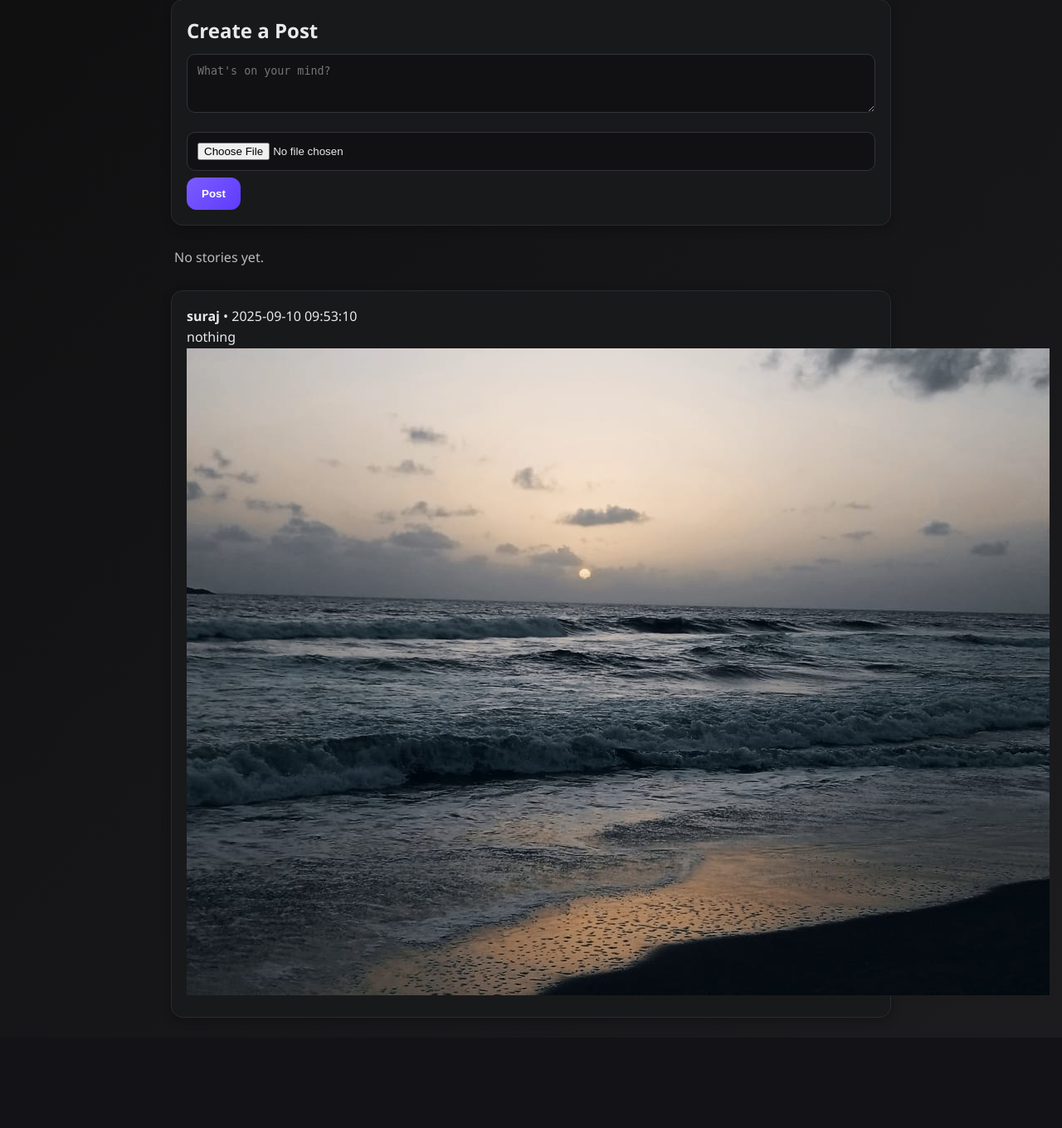
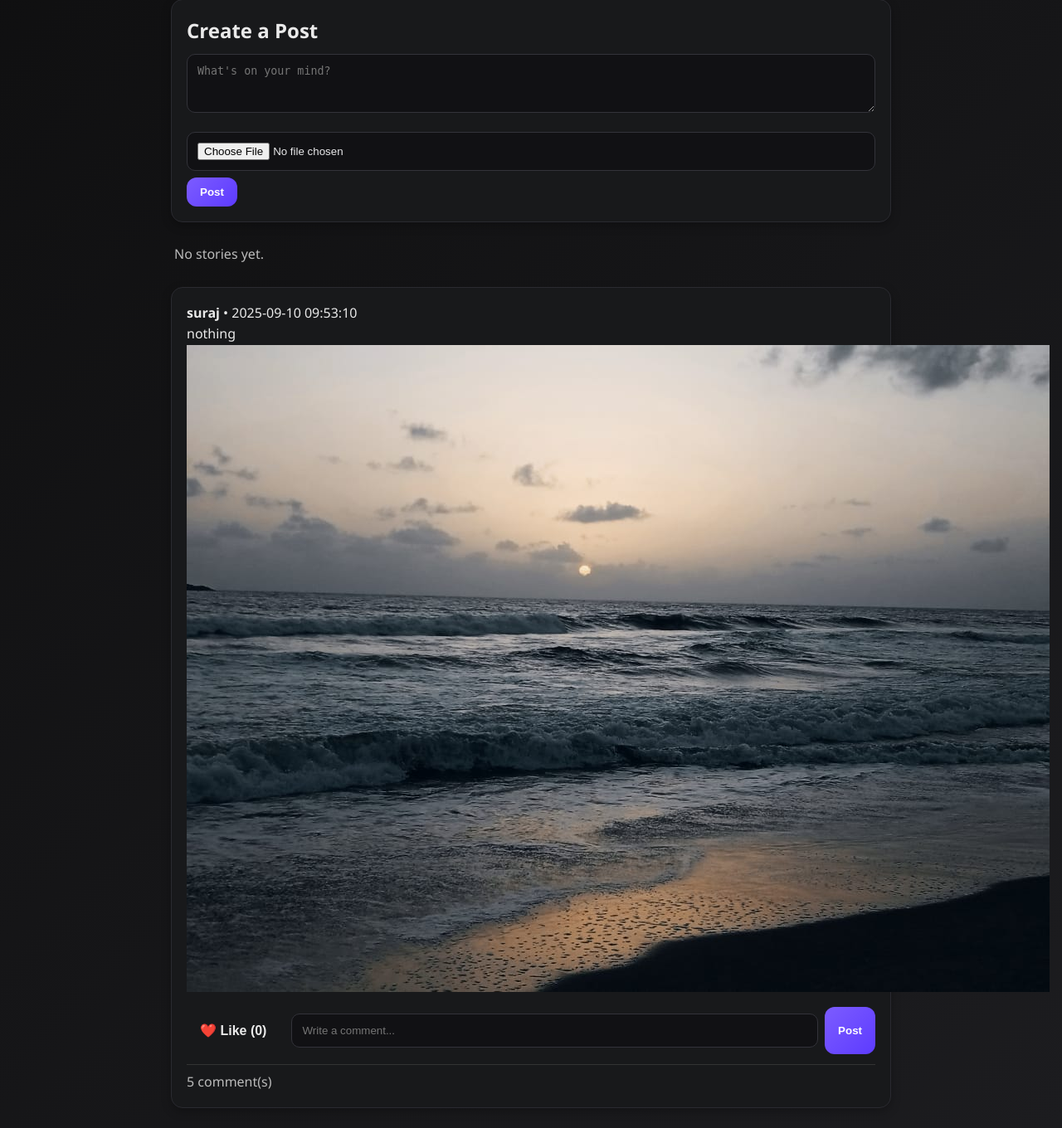
Before and after one commit to SurajLanka/proj1, a Flask app: page /feed in a window 1280 px wide. Shown: the part 153-1513 px from the top of the page at 83% size. Before the commit the page ends 1380 px from the top, so only its background shows below. Run offline with Flask 3, Linux system fonts and the light colour scheme; a user stored in the database is signed in; data comes from the database, SQL or seed files in the repository; both versions use the stored data as it was after the commit; data that the repository does not hold is empty.

Commit message:
modified instasnap

```diff
--- a/app.py
+++ b/app.py
@@ -1,6 +1,6 @@
 import os, uuid, datetime, sqlite3
 from functools import wraps
-from flask import Flask, render_template, request, redirect, url_for, session, flash
+from flask import Flask, render_template, request, redirect, url_for, session, flash, jsonify
 from werkzeug.security import generate_password_hash, check_password_hash
 from werkzeug.utils import secure_filename
 
@@ -87,7 +87,7 @@ def home():
     return render_template(
         "home.html",
         user_id=session.get("user_id"),
-        username=session.get("username") or "Anonymous"  # fallback
+        username=session.get("username") or "Anonymous"
     )
 
 # -------- Auth --------
@@ -132,7 +132,7 @@ def login():
 
         if row and check_password_hash(row["password_hash"], password):
             session["user_id"] = row["id"]
-            session["username"] = row["username"] or "Anonymous"  # fallback
+            session["username"] = row["username"] or "Anonymous"
             return redirect(url_for("feed"))
 
         flash("Invalid credentials.")
@@ -174,11 +174,14 @@ def feed():
     conn = get_db()
     posts = conn.execute("""
         SELECT p.id, p.caption, p.media_url, p.media_type, p.created_at,
-               COALESCE(u.username, 'Anonymous') as username
+               COALESCE(u.username, 'Anonymous') as username,
+               (SELECT COUNT(*) FROM likes WHERE post_id = p.id) as like_count,
+               (SELECT COUNT(*) FROM comments WHERE post_id = p.id) as comment_count,
+               EXISTS(SELECT 1 FROM likes WHERE post_id = p.id AND user_id = ?) as liked_by_me
         FROM posts p
         JOIN users u ON u.id = p.user_id
         ORDER BY p.created_at DESC
-    """).fetchall()
+    """, (session["user_id"],)).fetchall()
 
     stories = conn.execute("""
         SELECT s.id, s.media_url, s.media_type, s.created_at, s.expires_at,
@@ -193,8 +196,73 @@ def feed():
         "feed.html",
         posts=posts,
         stories=stories,
-        username=session.get("username") or "Anonymous"  # fallback
+        username=session.get("username") or "Anonymous"
     )
+
+# -------- Likes --------
+@app.route("/post/<int:post_id>/like", methods=["POST"])
+@login_required
+def toggle_like(post_id):
+    conn = get_db()
+    cur = conn.cursor()
+
+    existing = cur.execute(
+        "SELECT id FROM likes WHERE post_id=? AND user_id=?",
+        (post_id, session["user_id"])
+    ).fetchone()
+
+    if existing:
+        cur.execute("DELETE FROM likes WHERE id=?", (existing["id"],))
+        conn.commit()
+        conn.close()
+        return jsonify({"status": "unliked"})
+    else:
+        cur.execute(
+            "INSERT INTO likes (post_id, user_id, created_at) VALUES (?,?,CURRENT_TIMESTAMP)",
+            (post_id, session["user_id"])
+        )
+        conn.commit()
+        conn.close()
+        return jsonify({"status": "liked"})
+
+# -------- Comments --------
+@app.route("/post/<int:post_id>/comment", methods=["POST"])
+@login_required
+def add_comment(post_id):
+    content = request.form.get("content", "").strip()
+    if not content:
+        return jsonify({"error": "Empty comment"}), 400
+
+    conn = get_db()
+    cur = conn.cursor()
+    cur.execute(
+        "INSERT INTO comments (post_id, user_id, content, created_at) VALUES (?,?,?,CURRENT_TIMESTAMP)",
+        (post_id, session["user_id"], content)
+    )
+    conn.commit()
+    conn.close()
+    return jsonify({
+        "status": "ok",
+        "username": session["username"],
+        "content": content
+    })
+
+@app.route("/post/<int:post_id>/comments")
+@login_required
+def get_comments(post_id):
+    """Fetch all comments for a post"""
+    conn = get_db()
+    rows = conn.execute("""
+        SELECT c.id, c.content, c.created_at, u.username
+        FROM comments c
+        JOIN users u ON u.id = c.user_id
+        WHERE c.post_id=?
+        ORDER BY c.created_at ASC
+    """, (post_id,)).fetchall()
+    conn.close()
+
+    comments = [dict(r) for r in rows]
+    return jsonify(comments)
 
 # -------- Stories --------
 @app.route("/stories", methods=["POST"])
--- a/templates/base.html
+++ b/templates/base.html
@@ -96,7 +96,7 @@
 
       /* Buttons */
       button {
-        padding: 12px 18px;
+        padding: 10px 16px;
         border: 0;
         border-radius: 12px;
         background: linear-gradient(135deg, #7c5cff, #5d3bff);
@@ -163,6 +163,37 @@
         color: #ffd369;
         font-weight: 500;
       }
+
+      /* Likes & Comments */
+      .post-actions {
+        display: flex;
+        align-items: center;
+        gap: 14px;
+        margin-top: 10px;
+      }
+      .like-btn {
+        background: none;
+        border: none;
+        cursor: pointer;
+        color: #eaeaea;
+        font-size: 1rem;
+      }
+      .like-btn.liked {
+        color: #ff4f81;
+        font-weight: bold;
+      }
+      .comments {
+        margin-top: 12px;
+        border-top: 1px solid #333;
+        padding-top: 8px;
+      }
+      .comment {
+        font-size: 0.9rem;
+        margin-bottom: 6px;
+      }
+      .comment strong {
+        color: #8ab4ff;
+      }
     </style>
     {% block head %}{% endblock %}
   </head>
--- a/templates/feed.html
+++ b/templates/feed.html
@@ -48,7 +48,7 @@ block content %}
   <!-- Posts -->
   <div class="posts">
     {% if posts %} {% for post in posts %}
-    <div class="card post">
+    <div class="card post" data-post-id="{{ post.id }}">
       <div class="meta">
         <strong>{{ post.username or "Anonymous" }}</strong> • {{ post.created_at
         }}
@@ -56,17 +56,116 @@ block content %}
       <div class="content">{{ post.caption }}</div>
 
       {% if post.media_url %} {% if post.media_type == "image" %}
-      <img src="{{ post.media_url }}" alt="Post media" class="post-media" />
+      <img src="{{ post.media_url }}" class="post-media" />
       {% elif post.media_type == "video" %}
       <video controls class="post-media">
         <source src="{{ post.media_url }}" type="video/mp4" />
         Your browser does not support the video tag.
       </video>
       {% endif %} {% endif %}
+
+      <!-- Like & Comment Section -->
+      <div class="post-actions">
+        <!-- Like button -->
+        <form
+          class="like-form"
+          action="{{ url_for('toggle_like', post_id=post.id) }}"
+          method="POST"
+          style="display: inline"
+        >
+          <button
+            type="submit"
+            class="like-btn {% if post.liked_by_me %}liked{% endif %}"
+          >
+            {% if post.liked_by_me %}💔 Unlike{% else %}❤️ Like{% endif %}
+            (<span class="like-count">{{ post.like_count }}</span>)
+          </button>
+        </form>
+
+        <!-- Comment form -->
+        <form
+          class="comment-form"
+          action="{{ url_for('add_comment', post_id=post.id) }}"
+          method="POST"
+          style="flex: 1; display: flex; gap: 8px"
+        >
+          <input
+            type="text"
+            name="content"
+            placeholder="Write a comment..."
+            required
+          />
+          <button type="submit">Post</button>
+        </form>
+      </div>
+
+      <!-- Comments count -->
+      <div class="comments">
+        {% if post.comment_count > 0 %}
+        <p class="muted">
+          <span class="comment-count">{{ post.comment_count }}</span> comment(s)
+        </p>
+        {% else %}
+        <p class="muted"><span class="comment-count">0</span> comment(s)</p>
+        {% endif %}
+      </div>
     </div>
     {% endfor %} {% else %}
     <p class="muted">No posts yet — be the first one to share something!</p>
     {% endif %}
   </div>
+
+  <script>
+    // Handle Like button clicks without page reload
+    document.querySelectorAll(".like-form").forEach((form) => {
+      form.addEventListener("submit", async (e) => {
+        e.preventDefault();
+        const postCard = form.closest(".post");
+        const likeCountElem = postCard.querySelector(".like-count");
+
+        const response = await fetch(form.action, {
+          method: "POST",
+          headers: { "X-Requested-With": "XMLHttpRequest" },
+        });
+        const data = await response.json();
+
+        if (data.status === "liked" || data.status === "unliked") {
+          likeCountElem.textContent = data.like_count;
+          const btn = form.querySelector(".like-btn");
+          btn.classList.toggle("liked", data.status === "liked");
+          btn.innerHTML =
+            (data.status === "liked" ? "💔 Unlike" : "❤️ Like") +
+            ` (<span class="like-count">${data.like_count}</span>)`;
+        }
+      });
+    });
+
+    // Handle Comment form submissions without page reload
+    document.querySelectorAll(".comment-form").forEach((form) => {
+      form.addEventListener("submit", async (e) => {
+        e.preventDefault();
+        const postCard = form.closest(".post");
+        const commentInput = form.querySelector('input[name="content"]');
+        const commentCountElem = postCard.querySelector(".comment-count");
+
+        const response = await fetch(form.action, {
+          method: "POST",
+          headers: {
+            "Content-Type": "application/json",
+            "X-Requested-With": "XMLHttpRequest",
+          },
+          body: JSON.stringify({ content: commentInput.value }),
+        });
+        const data = await response.json();
+
+        if (data.status === "ok") {
+          commentInput.value = "";
+          commentCountElem.textContent =
+            parseInt(commentCountElem.textContent) + 1;
+          // Optionally append the new comment to a comment list here
+        }
+      });
+    });
+  </script>
 </div>
 {% endblock %}
```
Also changed, not shown: init_db.py (+29 -4 lines), feed.db, static/uploads/553e277634a04c64adcdb147dc5b7906.jpg (added), static/uploads/6eb7c920ca3b43a192a488f8407d09a2.jpg (added), static/uploads/e9d377b43c6e4a309f01e8e5c862bdfc.jpg (added), static/uploads/f46b9810b8df493ca6b60943972a80c8.jpg (added).
